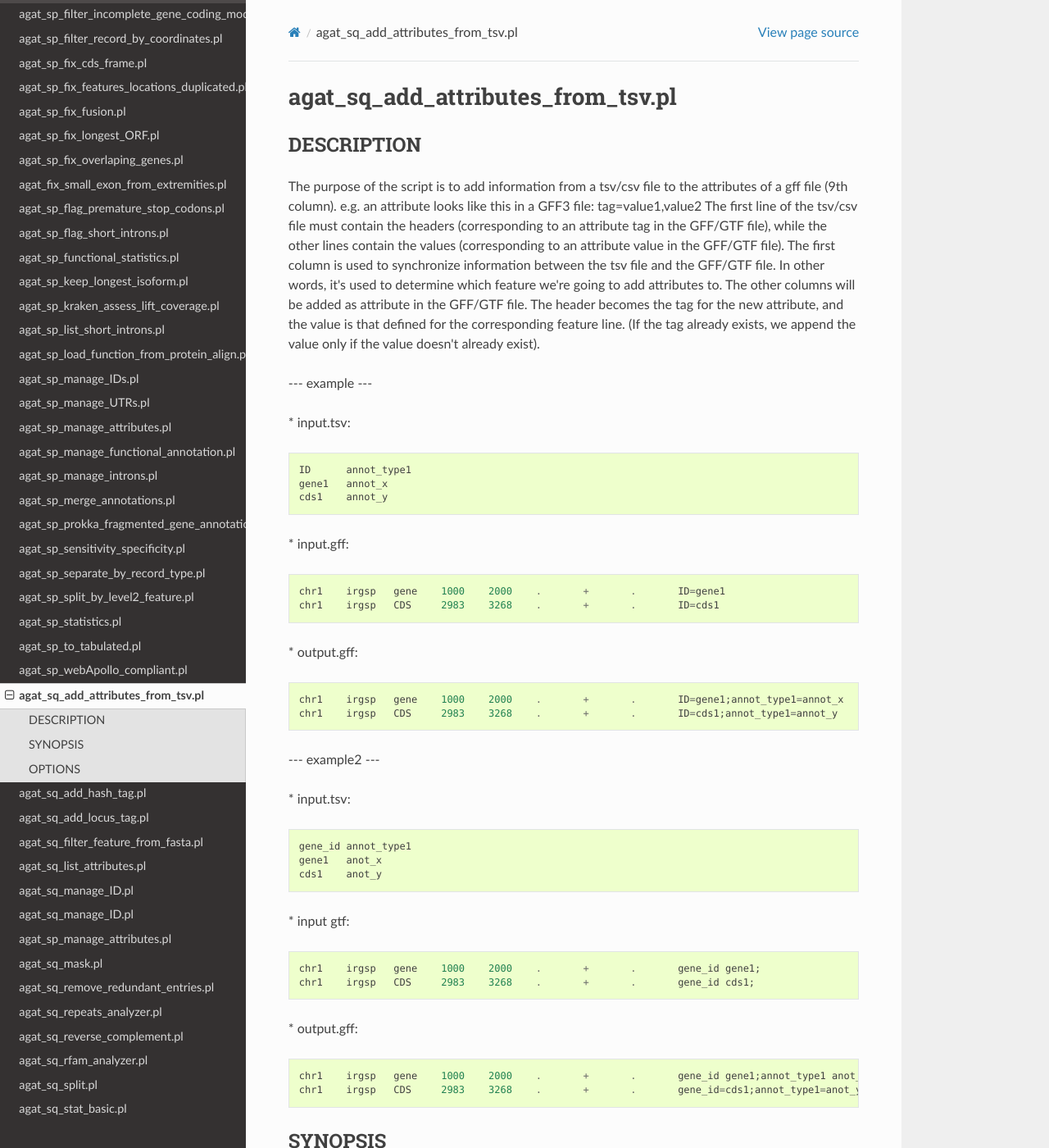
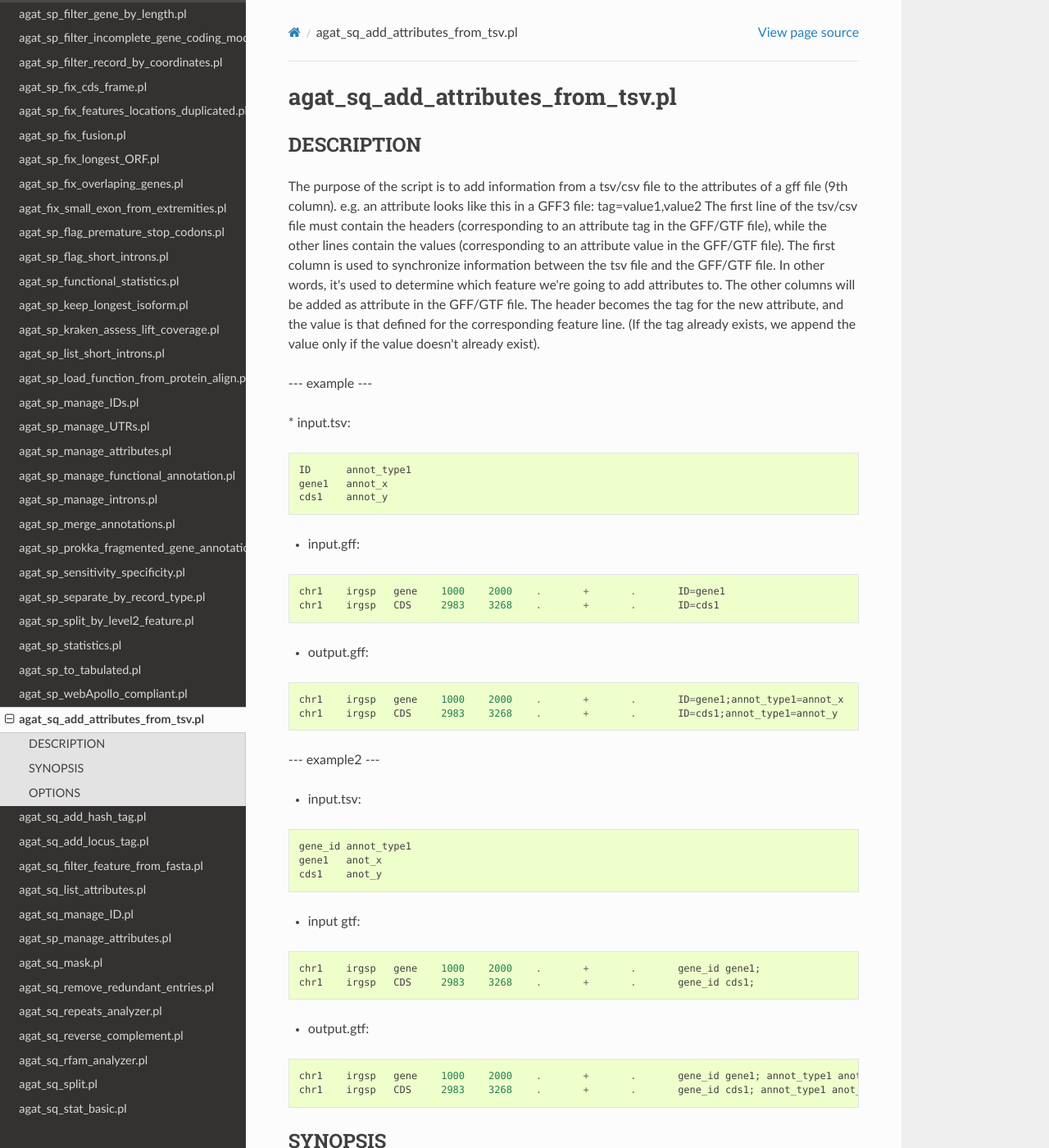
Before and after one commit to NBISweden/AGAT, a Sphinx documentation site: the page built from docs/tools/agat_sq_add_attributes_from_tsv.md, in a window 1280 px wide and 1400 px high. Shown: the whole window at 82% size. Built offline with Sphinx 7.4.7 and the Read the Docs theme 2.0.0, drawn with Linux system fonts in a browser that asks for light colours; pages that are not in the unit, such as notebooks, are missing from menus.

Commit message:
remove agat_sq_manage_ID renamed into agat_sq_manage_IDs

````diff
--- a/docs/index.rst
+++ b/docs/index.rst
@@ -113,7 +113,6 @@
    tools/agat_sq_add_locus_tag.md
    tools/agat_sq_filter_feature_from_fasta.md
    tools/agat_sq_list_attributes.md
-   tools/agat_sq_manage_ID.md
    tools/agat_sq_manage_IDs.md
    tools/agat_sq_manage_attributes.md
    tools/agat_sq_mask.md
--- a/docs/tools/agat_sq_add_attributes_from_tsv.md
+++ b/docs/tools/agat_sq_add_attributes_from_tsv.md
@@ -21,13 +21,13 @@
 cds1	annot_y
 ```
 
-\* input.gff:
+- input.gff:
 ```
 chr1	irgsp	gene	1000	2000	.	+	.	ID=gene1
 chr1	irgsp	CDS	2983	3268	.	+	.	ID=cds1
 ```
 
-\* output.gff:
+- output.gff:
 ```
 chr1	irgsp	gene	1000	2000	.	+	.	ID=gene1;annot_type1=annot_x
 chr1	irgsp	CDS	2983	3268	.	+	.	ID=cds1;annot_type1=annot_y
@@ -35,23 +35,23 @@
 
 \--- example2 ---
 
-\* input.tsv:
+- input.tsv:
 ```
 gene_id	annot_type1
 gene1	anot_x
 cds1	anot_y
 ```
 
-\* input gtf:
+- input gtf:
 ```
 chr1	irgsp	gene	1000	2000	.	+	.	gene_id gene1;
 chr1	irgsp	CDS	2983	3268	.	+	.	gene_id cds1;
 ```
 
-\* output.gff:
+- output.gtf:
 ```
-chr1	irgsp	gene	1000	2000	.	+	.	gene_id gene1;annot_type1 anot_x
-chr1	irgsp	CDS	2983	3268	.	+	.	gene_id=cds1;annot_type1=anot_y
+chr1	irgsp	gene	1000	2000	.	+	.	gene_id gene1; annot_type1 anot_x
+chr1	irgsp	CDS	2983	3268	.	+	.	gene_id cds1; annot_type1 anot_y
 ```
 
 ## SYNOPSIS
````
Also changed, not shown: docs/tools/agat_sq_manage_ID.md (deleted, +0 -37 lines), docs/tools/agat_sq_manage_IDs.md (+2 -2 lines).
